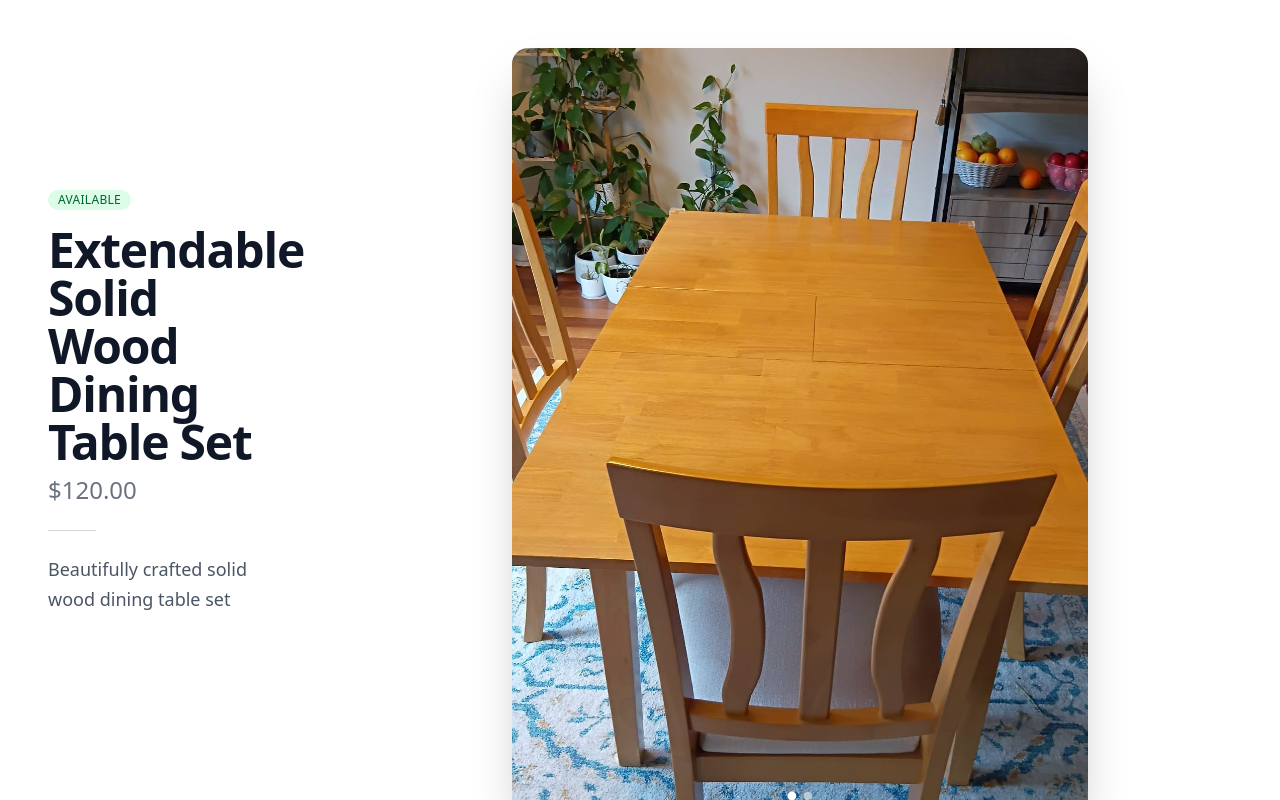
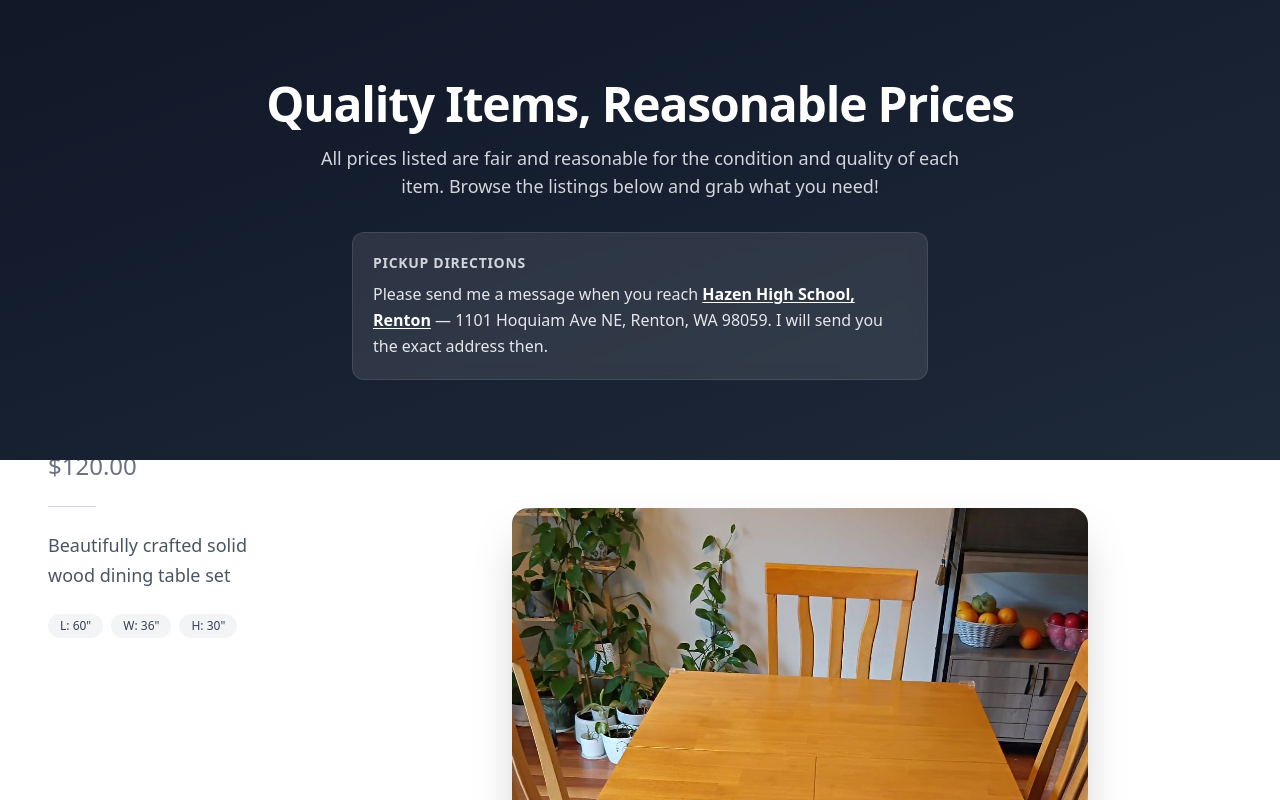
Before and after one commit to akhil9tiet/marketplaceEcom, a React (Vite) app: page / in a window 1280 px wide. Shown: the top 800 px of the page. Built offline with nearby package versions, Linux system fonts and the light colour scheme.

Commit message:
fix: add hero, dimensions to listings

```diff
--- a/src/components/ScrollGallery/ListingImage.tsx
+++ b/src/components/ScrollGallery/ListingImage.tsx
@@ -135,9 +135,19 @@ export const ListingImage: React.FC<ListingImageProps> = ({ item, index }) => {
         {/* Mobile Text Overlay - Only visible on small screens */}
         <div className="pointer-events-none absolute bottom-0 left-0 w-full p-6 text-white md:hidden">
           <h2 className={`text-2xl font-bold ${item.status === 'sold' ? 'text-gray-300' : ''}`}>{item.title}</h2>
-          <p className={`mt-1 text-sm opacity-90 ${item.status === 'sold' ? 'text-gray-400' : ''}`}>
-            {item.price.toLocaleString('en-US', { style: 'currency', currency: 'USD' })}
-          </p>
+          {item.dimensions && (
+            <div className="mt-2 flex gap-1.5">
+              <span className="rounded-full bg-white/20 backdrop-blur-sm px-2.5 py-0.5 text-[11px] font-medium text-white">
+                L: {item.dimensions.length}"
+              </span>
+              <span className="rounded-full bg-white/20 backdrop-blur-sm px-2.5 py-0.5 text-[11px] font-medium text-white">
+                W: {item.dimensions.width}"
+              </span>
+              <span className="rounded-full bg-white/20 backdrop-blur-sm px-2.5 py-0.5 text-[11px] font-medium text-white">
+                H: {item.dimensions.height}"
+              </span>
+            </div>
+          )}
           {item.status === 'sold' && (
             <span className="mt-2 inline-block rounded-full bg-red-100 px-2.5 py-0.5 text-xs font-medium uppercase tracking-wide text-red-800">
               Sold
--- a/src/components/ScrollGallery/OverlayDetails.tsx
+++ b/src/components/ScrollGallery/OverlayDetails.tsx
@@ -37,6 +37,19 @@ export const OverlayDetails: React.FC<OverlayDetailsProps> = ({ activeItem }) =>
             {activeItem.description}
           </p>
 
+          {activeItem.dimensions && (
+            <div className="flex flex-wrap gap-2">
+              <span className={`inline-flex items-center rounded-full px-3 py-1 text-xs font-medium ${activeItem.status === ListingStatus.Sold ? 'bg-gray-100 text-gray-400' : 'bg-gray-100 text-gray-700'}`}>
+                L: {activeItem.dimensions.length}"
+              </span>
+              <span className={`inline-flex items-center rounded-full px-3 py-1 text-xs font-medium ${activeItem.status === ListingStatus.Sold ? 'bg-gray-100 text-gray-400' : 'bg-gray-100 text-gray-700'}`}>
+                W: {activeItem.dimensions.width}"
+              </span>
+              <span className={`inline-flex items-center rounded-full px-3 py-1 text-xs font-medium ${activeItem.status === ListingStatus.Sold ? 'bg-gray-100 text-gray-400' : 'bg-gray-100 text-gray-700'}`}>
+                H: {activeItem.dimensions.height}"
+              </span>
+            </div>
+          )}
 
         </motion.div>
       </AnimatePresence>
--- a/src/components/ScrollGallery/ScrollGallery.tsx
+++ b/src/components/ScrollGallery/ScrollGallery.tsx
@@ -27,6 +27,26 @@ export const ScrollGallery: React.FC<ScrollGalleryProps> = ({ items }) => {
 
   return (
     <div className="relative min-h-screen bg-white">
+      {/* Hero Section */}
+      <div className="relative z-40 bg-gradient-to-br from-gray-900 to-gray-800 text-white">
+        <div className="mx-auto max-w-4xl px-6 py-16 md:py-20 text-center">
+          <h1 className="text-3xl md:text-5xl font-bold tracking-tight mb-4">
+            Quality Items, Reasonable Prices
+          </h1>
+          <p className="text-gray-300 text-base md:text-lg max-w-2xl mx-auto mb-8">
+            All prices listed are fair and reasonable for the condition and quality of each item. Browse the listings below and grab what you need!
+          </p>
+          <div className="bg-white/10 backdrop-blur-sm rounded-xl p-5 max-w-xl mx-auto text-left border border-white/10">
+            <h2 className="text-sm font-semibold uppercase tracking-wider text-gray-300 mb-2">
+              Pickup Directions
+            </h2>
+            <p className="text-gray-200 text-sm md:text-base leading-relaxed">
+              Please send me a message when you reach <a href="https://maps.google.com/?q=Hazen+High+School,+1101+Hoquiam+Ave+NE,+Renton,+WA+98059" target="_blank" rel="noopener noreferrer" className="font-semibold text-white underline underline-offset-2 hover:text-gray-200">Hazen High School, Renton</a> — 1101 Hoquiam Ave NE, Renton, WA 98059. I will send you the exact address then.
+            </p>
+          </div>
+        </div>
+      </div>
+
       {/* Desktop Overlay - Fixed on the left */}
       <OverlayDetails activeItem={activeItem} />
 
@@ -40,7 +60,7 @@ export const ScrollGallery: React.FC<ScrollGalleryProps> = ({ items }) => {
       </div>
 
       {/* Mobile Sticky Header - Only visible on small screens */}
-      <div className="fixed top-0 z-50 w-full bg-white/90 px-6 py-4 backdrop-blur-md transition-all md:hidden border-b border-gray-100">
+      <div className="fixed top-0 z-50 w-full bg-white/90 px-6 py-3 backdrop-blur-md transition-all md:hidden border-b border-gray-100">
          <div className="flex justify-between items-center">
             <span className="font-bold text-lg truncate pr-4">{activeItem?.title}</span>
             <span className="font-mono text-sm bg-black text-white px-2 py-1 rounded">
--- a/src/data/listings.ts
+++ b/src/data/listings.ts
@@ -12,6 +12,7 @@ export const defaultListings: ListingItem[] = [
       IMAGES.DINING_1,
       IMAGES.DINING_2
     ],
+    dimensions: { length: 60, width: 36, height: 30 },
     createdAt: Date.now(),
   },
   {
@@ -21,6 +22,7 @@ export const defaultListings: ListingItem[] = [
     price: 25,
     status: ListingStatus.Sold,
     imageUrls: [IMAGES.BAR_STOOL_1, IMAGES.BAR_STOOL_2],
+    dimensions: { length: 16, width: 16, height: 30 },
     createdAt: Date.now() - 100000,
   },
   {
@@ -30,6 +32,7 @@ export const defaultListings: ListingItem[] = [
     price: 35,
     status: ListingStatus.Available,
     imageUrls: [IMAGES.COFFEE_TABLE],
+    dimensions: { length: 48, width: 24, height: 18 },
     createdAt: Date.now() - 200000,
   },
   {
@@ -39,6 +42,7 @@ export const defaultListings: ListingItem[] = [
     price: 25,
     status: ListingStatus.Available,
     imageUrls: [IMAGES.ENTRY_CHAIR],
+    dimensions: { length: 24, width: 22, height: 34 },
     createdAt: Date.now() - 300000,
   },
   {
@@ -48,6 +52,7 @@ export const defaultListings: ListingItem[] = [
     price: 45,
     status: ListingStatus.Available,
     imageUrls: [IMAGES.ACCENT_CHAIR],
+    dimensions: { length: 28, width: 26, height: 32 },
     createdAt: Date.now(),
   },
   {
@@ -57,6 +62,7 @@ export const defaultListings: ListingItem[] = [
     price: 15,
     status: ListingStatus.Available,
     imageUrls: [IMAGES.LAMP, IMAGES.LAMP_2],
+    dimensions: { length: 6, width: 6, height: 18 },
     createdAt: Date.now() - 400000,
   },
   {
@@ -66,6 +72,7 @@ export const defaultListings: ListingItem[] = [
     price: 20,
     status: ListingStatus.Available,
     imageUrls: [IMAGES.METAL_STOOL],
+    dimensions: { length: 14, width: 14, height: 26 },
     createdAt: Date.now() - 500000,
   },
 ];
```
Also changed, not shown: src/types.ts (+7 -0 lines).
